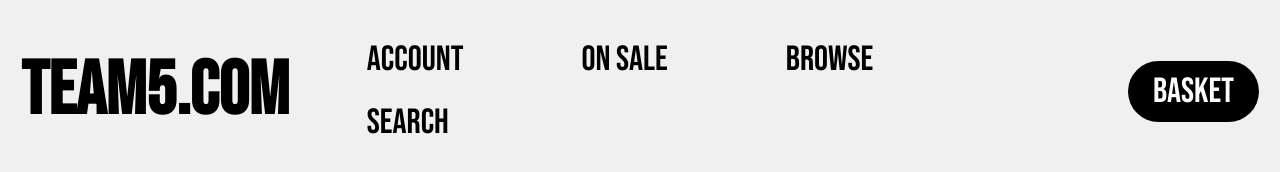
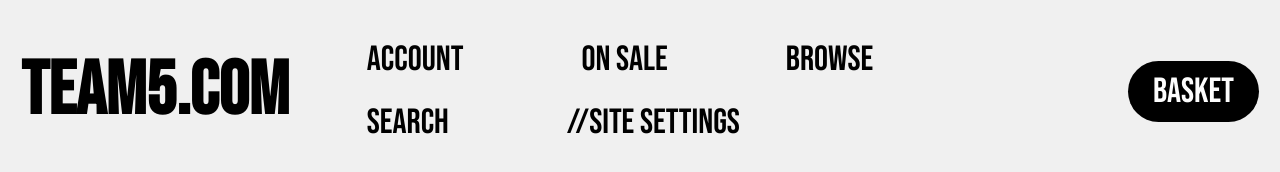
Before and after one commit to civilspeedy/Team-5, a plain HTML site: page Team 5/Front-End/index.html in a window 1280 px wide. Drawn offline with Linux system fonts and the light colour scheme.

Commit message:
Update index.html

```diff
--- a/Team 5/Front-End/index.html
+++ b/Team 5/Front-End/index.html
@@ -17,6 +17,8 @@
                     <li><a href="#">On Sale</a></li>
                     <li><a href="#">Browse</a></li>
                     <li><a href="#">Search</a></li>
+                    <li><a href="Settings.html">//Site Settings</a></li>
+
                 </ul>
             </nav>
             <a class ="basketBtn" href="#"><button>Basket</button></a>
```
